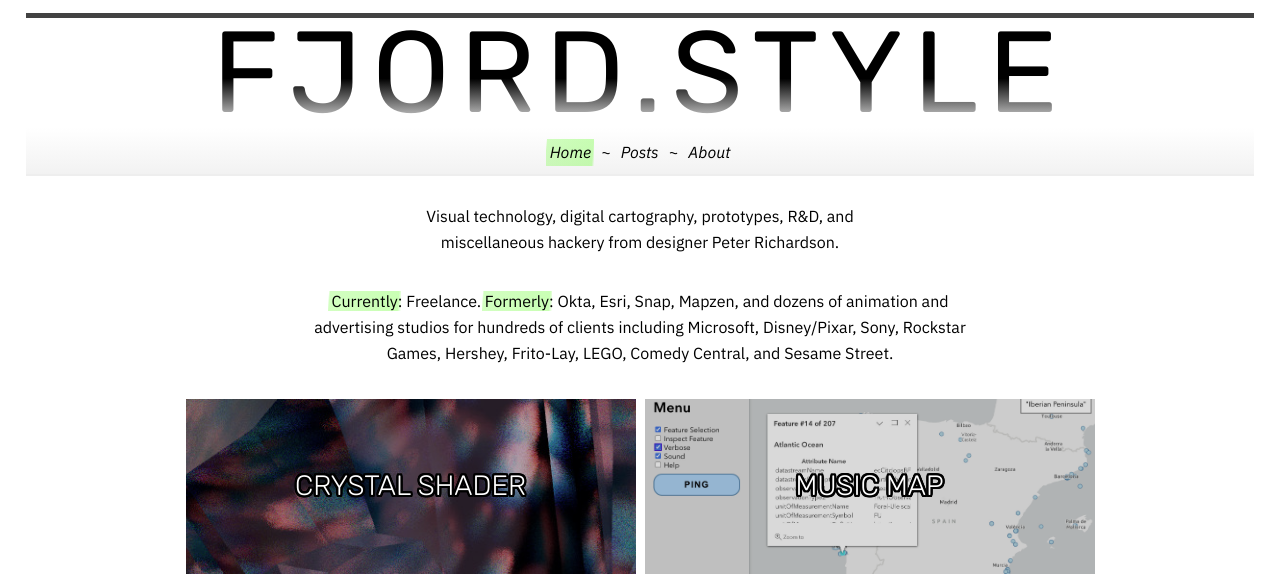
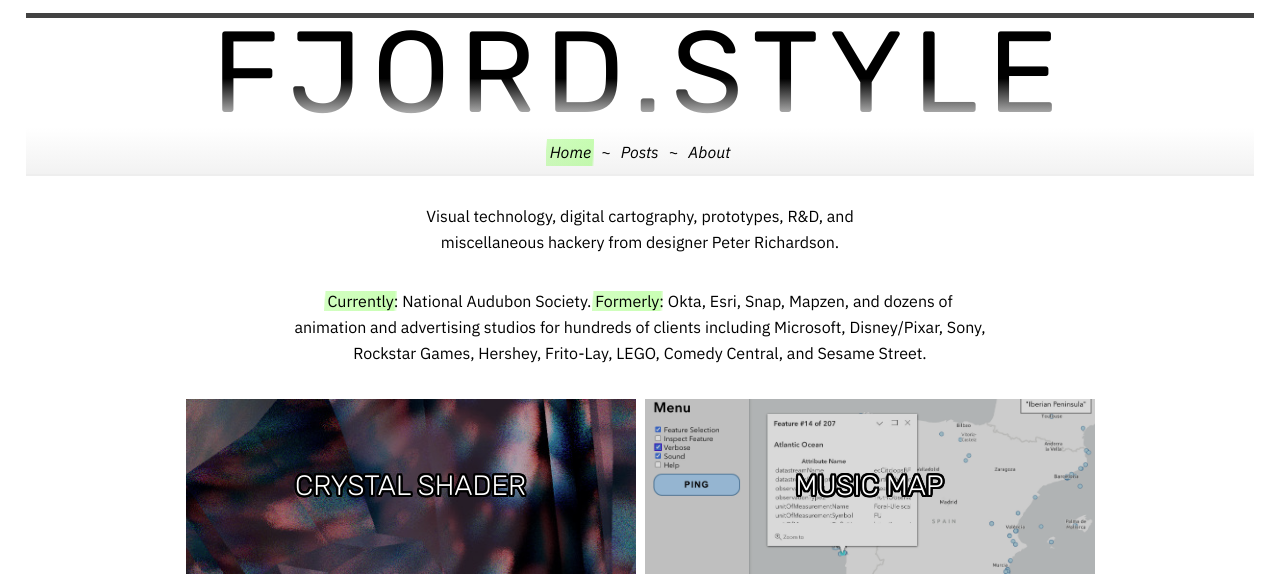
Before and after one commit to meetar/fjord.style, a Jekyll site: the page built from index.md, in a window 1280 px wide and 900 px high, cut to the strip 0-579 px from the top of the window. Built offline with Jekyll 4.4.1, drawn with Linux system fonts in a browser that asks for light colours.

Commit message:
Update index.md

```diff
--- a/index.md
+++ b/index.md
@@ -17,7 +17,7 @@ layout: index
 Visual technology, digital cartography, prototypes, R&D, and miscellaneous hackery from designer Peter Richardson.
 </div>
 <div class="index-intro-sub">
-<mark>Currently</mark>: Freelance. <mark>Formerly</mark>: Okta, Esri, Snap, Mapzen, and dozens of animation and advertising studios for hundreds of clients including Microsoft, Disney/Pixar, Sony, Rockstar Games, Hershey, Frito-Lay, LEGO, Comedy Central, and Sesame Street.
+<mark>Currently</mark>: National Audubon Society. <mark>Formerly</mark>: Okta, Esri, Snap, Mapzen, and dozens of animation and advertising studios for hundreds of clients including Microsoft, Disney/Pixar, Sony, Rockstar Games, Hershey, Frito-Lay, LEGO, Comedy Central, and Sesame Street.
 </div>
 
 <div class="grid">
```
